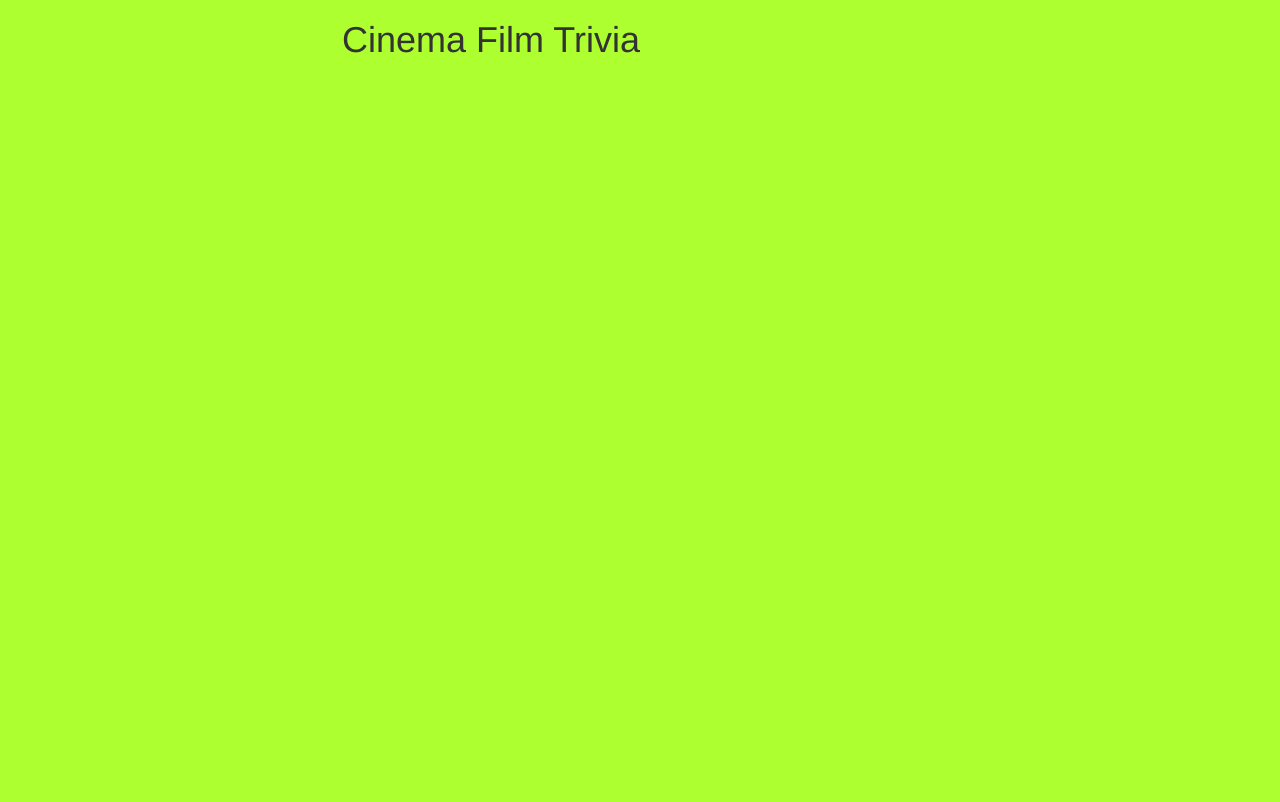
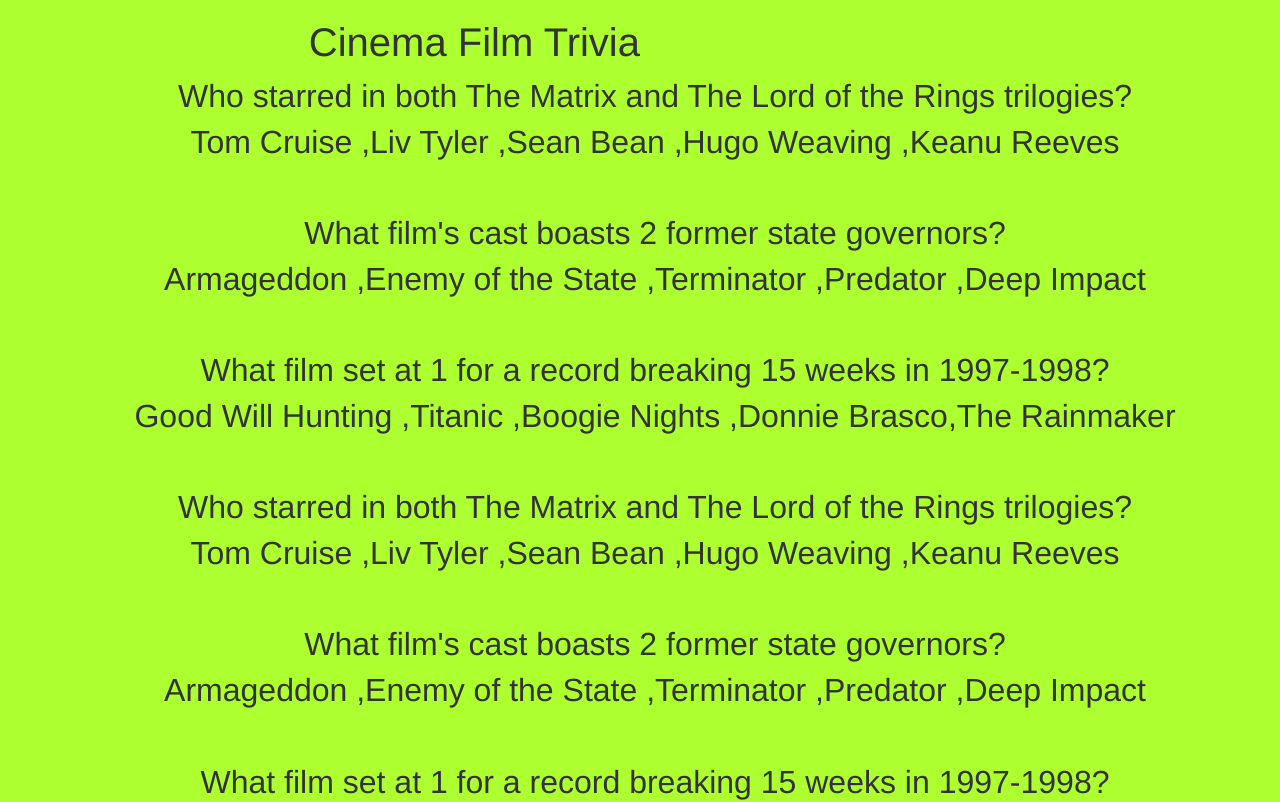
Before and after one commit to jbedilio/cinemaFilmTrivia, a plain HTML site: page index.html in a window 1280 px wide. Shown: the top 802 px of the page. Drawn offline with nearby package versions, Linux system fonts and the light colour scheme.

Commit message:
created the basic data structure and generated html with jquery

```diff
--- a/assets/css/style.css
+++ b/assets/css/style.css
@@ -6,6 +6,10 @@ body {
     margin: auto;
 }
 
-.gameTitle {
-    font-size: 4em;
+#title {
+    font-size: 2.5em;
 }
+
+#questions {
+    font-size: 2em;
+}
--- a/assets/javascript/app.js
+++ b/assets/javascript/app.js
@@ -1,22 +1,48 @@
-var clock = setTimeout ();
-
-
-
-
-
-
-
+//var clock = setTimeout (timeUp, 1000 * 240);
+// var clock = setTimeout (timeUp, 1000 * 5);
+//var questions;
 $(document).ready(function() {
 
+var $right = 0;
+var $wrong = 0;
+var $none  = 0;
 
+var questions = [
+                quest1 =        {
+                                        q1:     "Who starred in both The Matrix and The Lord of the Rings trilogies?",
+                                        a1:     ["Tom Cruise ","Liv Tyler ","Sean Bean ","Hugo Weaving ","Keanu Reeves"],
+                                        qa1:    function () {
+                                                return this.q1 + "<br>" + this.a1;
+                                                }
+                                },
+                quest2 =        {
+                                        q2:     "What film's cast boasts 2 former state governors?",
+                                        a2:     ["Armageddon ","Enemy of the State ","Terminator ","Predator ","Deep                    Impact"],
+                                        qa2:    function () {
+                                                return this.q2 + "<br>" + this.a2;
+                                                }
+                                },
+                quest3 =        {
+                                        q3:     "What film set at 1 for a record breaking 15 weeks in 1997-1998?",
+                                        a3:     ["Good Will Hunting ","Titanic ","Boogie Nights " ,"Donnie Brasco" ,"The                      Rainmaker"],
+                                        qa3:    function () {
+                                                return this.q3 + "<br>" + this.a3;
+                                                }
+                                }
+                ];
 
+/*var $newQuestionsDiv = $('#questions')
+.append(quest1.qa1() + '<br><br>' + quest2.qa2() + '<br><br>' + quest3.qa3());*/
 
-
-
-
-
-
-
+var $questionsDiv = $('#questions');
+for(j = 0; j < questions.length; j++) {
+  //for (i = 0; i < ; i++) {
+  console.log($questionsDiv);
+  var $newQuestionsDiv = $('<div>' + quest1.qa1() + '<br><br>' + quest2.qa2() + '<br><br>' + quest3.qa3() + '<br><br></div>');
+  console.log($newQuestionsDiv);
+  $questionsDiv.append($newQuestionsDiv);
+  console.log($newQuestionsDiv);
+};
 
 
 
--- a/index.html
+++ b/index.html
@@ -16,17 +16,19 @@
         <section class="container gameTitle">
             <div class="row">
                 <div class="col-lg-6">
-                    <h1 class="text-right title">Cinema Film Trivia</h1>
+                    <h1 class="text-right" id="title">Cinema Film Trivia</h1>
                 </div>
                 <div class="col-lg-6 text-left" id="clock">
                 </div>
             </div>
         </section>
 
-        <section class="container questions">
+        <section class="container">
             <div class="row">
-                <div class="col-md-4
-                "
+                <div class="col-lg-12 text-center" id="questions">
+                </div>
+            </div>
+        </section>
 
 
 
```
